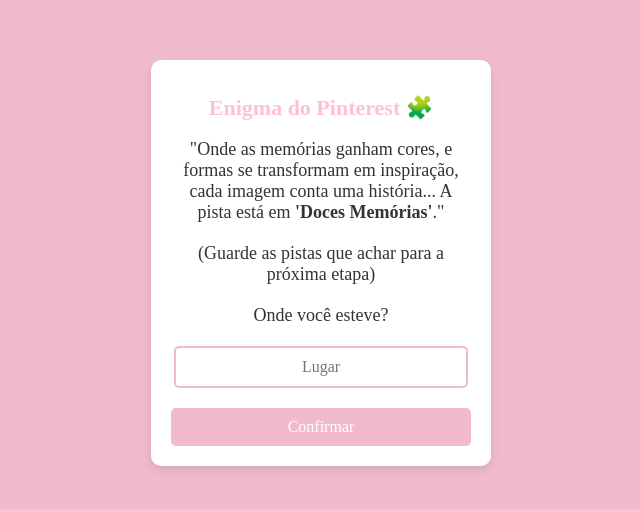
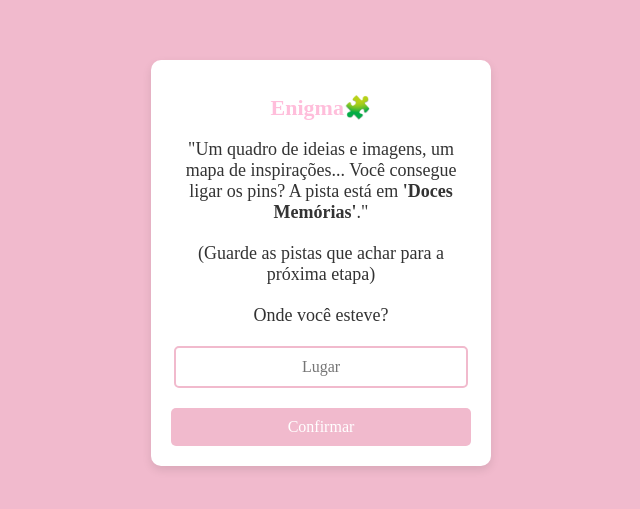
Before and after one commit to brunodev-del/Morango1, a plain HTML site: page enigma.html in a window 1280 px wide. Shown: the part 137-646 px from the top of the page, without its empty margins (319-959 px from the left). Drawn offline with Linux system fonts and the light colour scheme; a web font is replaced by a local one.

Commit message:
update enigma.html

```diff
--- a/enigma.html
+++ b/enigma.html
@@ -28,6 +28,7 @@
             width: 300px;
         }
         h1 {
+          text-align: center;
             color: rgb(255, 190, 219);
             font-size: 22px;
         }
@@ -76,9 +77,8 @@
 </head>
 <body>
     <div class="enigma-container">
-        <h1>Enigma do Pinterest 🧩</h1>
-        <p>"Onde as memórias ganham cores, e formas
-        se transformam em inspiração, cada imagem conta uma história...
+        <h1>Enigma🧩</h1>
+        <p>"Um quadro de ideias e imagens, um mapa de inspirações... Você consegue ligar os pins?
         A pista está em <strong>'Doces Memórias'</strong>."</p>
         <p>(Guarde as pistas que achar para a próxima etapa)</p>
         <p>Onde você esteve?</p>
```
